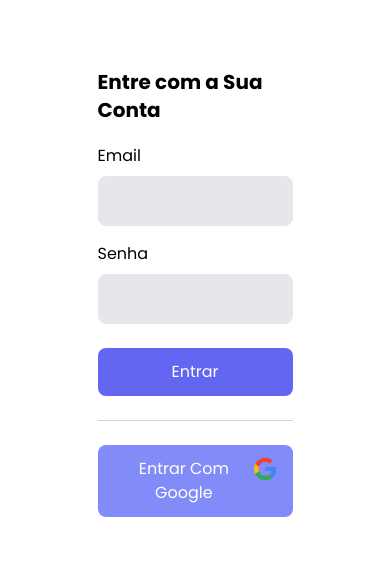
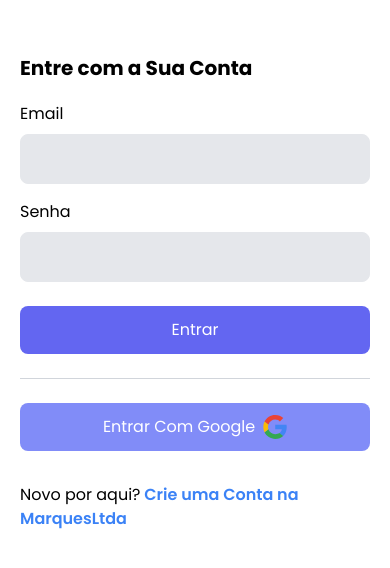
Before and after one commit to PedroMarquesN/templateAdmin, a Next.js app: page /autenticacao in a window 390 px wide. Shown: the part 130-698 px from the top of the page. Built offline with nearby package versions, Linux system fonts and the light colour scheme.

Commit message:
Feat: Creating autenticacao route and front

```diff
--- a/src/pages/autenticacao.tsx
+++ b/src/pages/autenticacao.tsx
@@ -15,8 +15,15 @@ export default function Autenticacao() {
 
 
     return(
-        <div className={`flex flex-col h-screen items-center justify-center`}>
-            <div className={`w-1/2`}>
+        <div className={`flex  h-screen items-center justify-center`}>
+            <div className={`hidden md:block md:w-1/2`}>
+                <img
+                    src="https://source.unsplash.com/random"
+                    alt="Imagem da tela de autenticaçao"
+                    className={`h-screen w-full object-cover`}
+                />
+            </div>
+            <div className={` m-10 w-full md:w-1/2`}>
                 <h1 className={`
             text-xl font-bold mb-5
 
@@ -50,12 +57,32 @@ export default function Autenticacao() {
                 <hr className="my-6 border-gray-300 w-full"/>
 
 
-                <button className={` flex align-center justify-center
+                <button className={`flex items-center justify-center
                     w-full bg-indigo-400 hover:bg-indigo-300
                     text-white rounded-lg px-4 py-3
                     `}>
-                   Entrar Com Google {IconeGoogle}
+                    <span style={{marginRight: '8px'}}>Entrar Com Google</span> {IconeGoogle}
                 </button>
+
+                {modo === 'login' ? (
+                    <p className={`mt-8`}>
+                        Novo por aqui?
+                        <a onClick={() => setModo('cadastro')} className={`
+                        text-blue-500 hover:text-blue-700 font-semibold
+                        cursor-pointer
+                        `}> Crie uma Conta na MarquesLtda</a>
+                    </p>
+                ) : (
+                    <p className={`mt-8`}>
+                        Já faz parte da nossa comunidade?
+                        <a onClick={() => setModo('login')} className={`
+                        text-blue-500 hover:text-blue-700 font-semibold
+                        cursor-pointer
+                        `}> Entre com as suas Credenciais</a>
+                    </p>
+
+                )}
+
 
             </div>
         </div>
```
